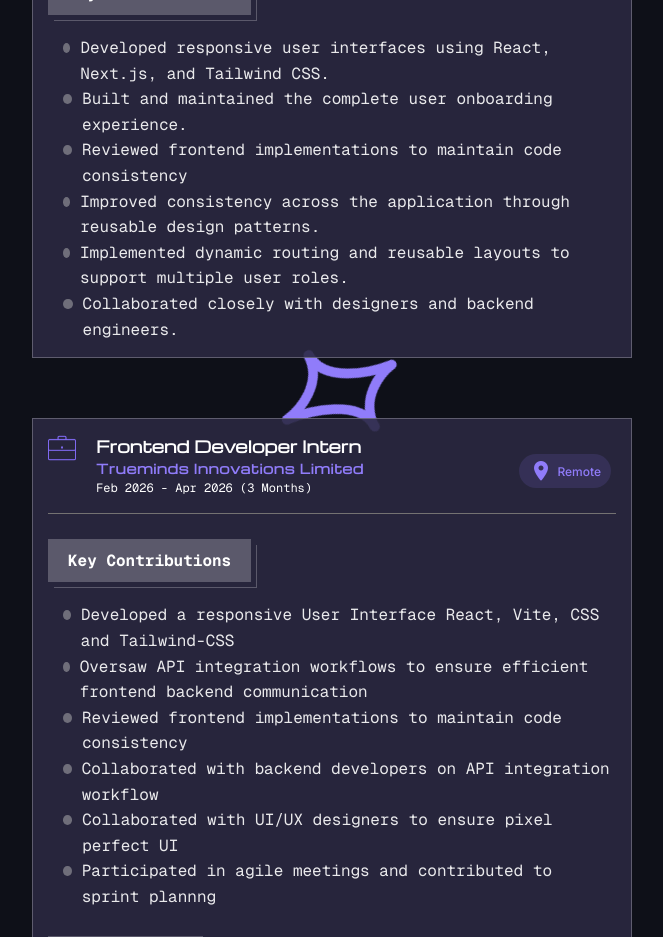
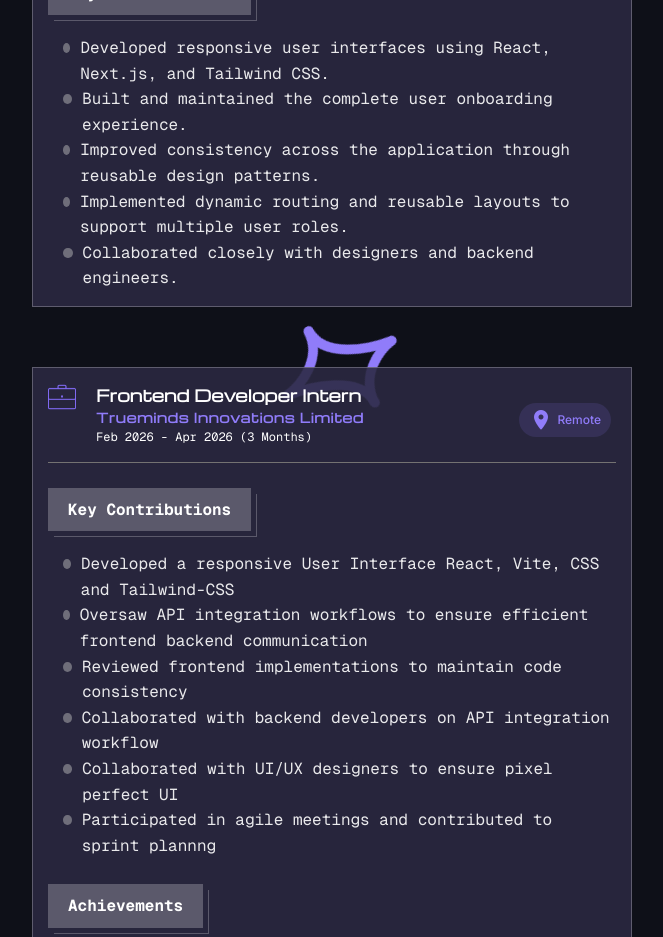
Before and after one commit to jaysquare24/my-portfolio, a React (Vite) app: page / in a window 1280 px wide. Shown: the part 2100-3037 px from the top of the page, without its empty margins (308-971 px from the left). Built offline with nearby package versions, Linux system fonts and the light colour scheme.

Commit message:
Edit experience data

```diff
--- a/src/data/experiences.js
+++ b/src/data/experiences.js
@@ -9,7 +9,6 @@ export const experiences = [
         contributions : [
             "Developed responsive user interfaces using React, Next.js, and Tailwind CSS.",
             "Built and maintained the complete user onboarding experience.",
-            "Reviewed frontend implementations to maintain code consistency",
             "Improved consistency across the application through reusable design patterns.",
             "Implemented dynamic routing and reusable layouts to support multiple user roles.",
             "Collaborated closely with designers and backend engineers."
```
